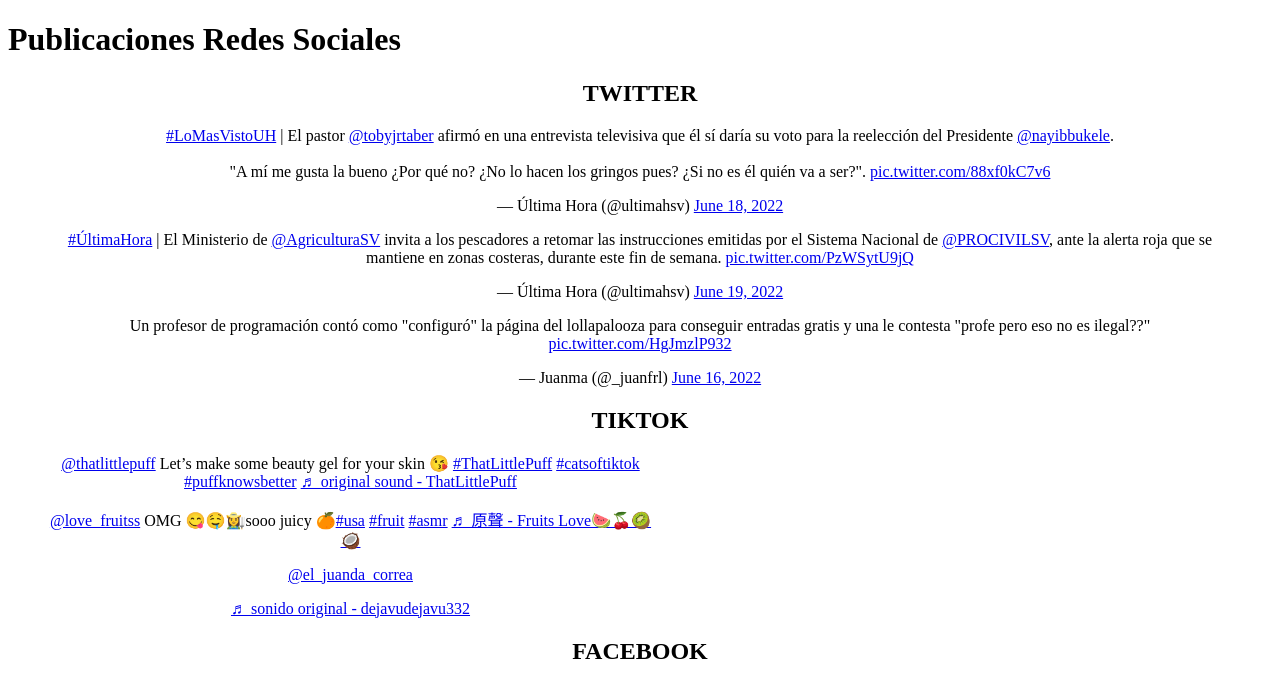
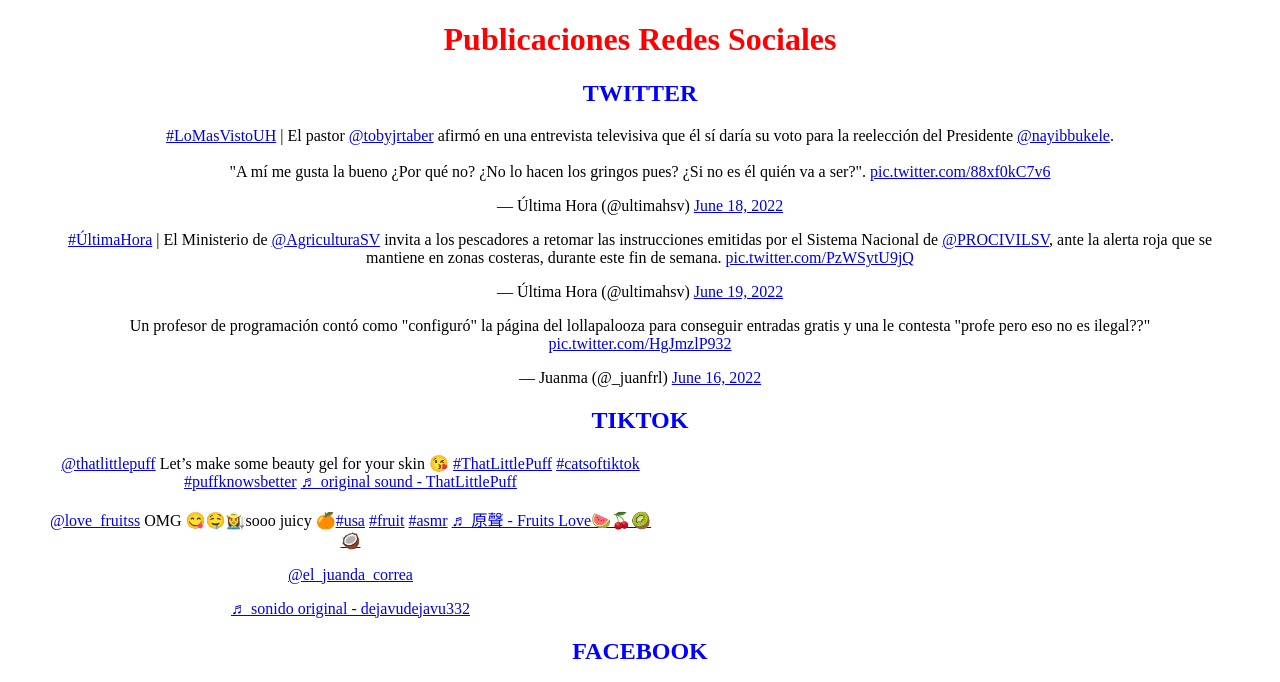
Before and after one commit to Giovanni-Lopez/Multimedia, a plain HTML site: page docs/Paginas/Ejemplo_redes_sociales.html in a window 1280 px wide. Shown: the top 682 px of the page. Drawn offline with Linux system fonts and the light colour scheme; grey boxes are pictures that could not be loaded; a script that the page names is missing.

Commit message:
Se modifico la etiqueta h1, h2

```diff
--- a/docs/Paginas/Ejemplo_redes_sociales.html
+++ b/docs/Paginas/Ejemplo_redes_sociales.html
@@ -9,8 +9,14 @@
 </head>
 
 <body>
+
+    <style>
+        h2{
+            color: blue;
+        }
+    </style>
     <header>
-        <h1>Publicaciones Redes Sociales</h1>
+        <h1 style="text-align: center; color: red;">Publicaciones Redes Sociales</h1>
     </header>
     <main>
         <center>
```
